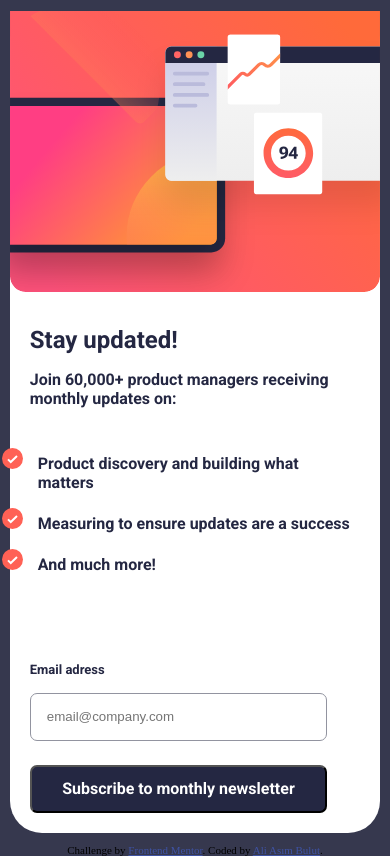
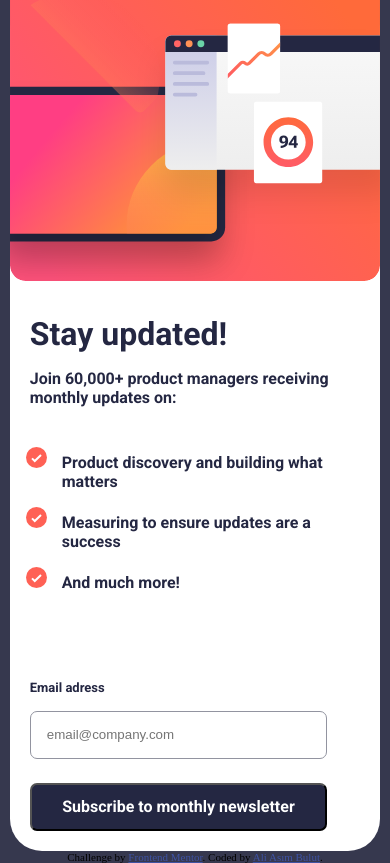
Before and after one commit to GitHubbyyyy/newsletter-sign-up-with-success-message-main, a plain HTML site: page index.html in a window 390 px wide. Drawn offline with nearby package versions, Linux system fonts and the light colour scheme.

Commit message:
--list margin--

```diff
--- a/style.css
+++ b/style.css
@@ -55,6 +55,7 @@ main {
     padding-top: 2rem;
     list-style-type: none;
     margin-bottom: 3rem;
+    margin-left: 1.5rem;
 }
 
 .col-1 ul li{
@@ -176,7 +177,7 @@ main {
         padding: 20px;
     }
     .container h1{
-        font-size:1.5em;
+        font-size:2em;
     }
     .col-2{
         width: 100%;
```
